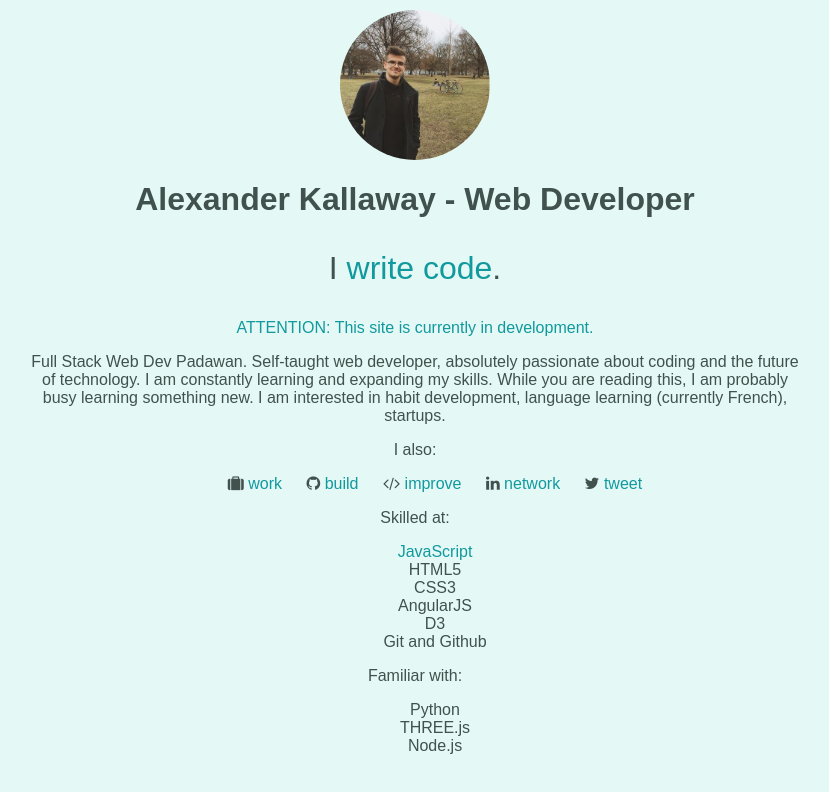
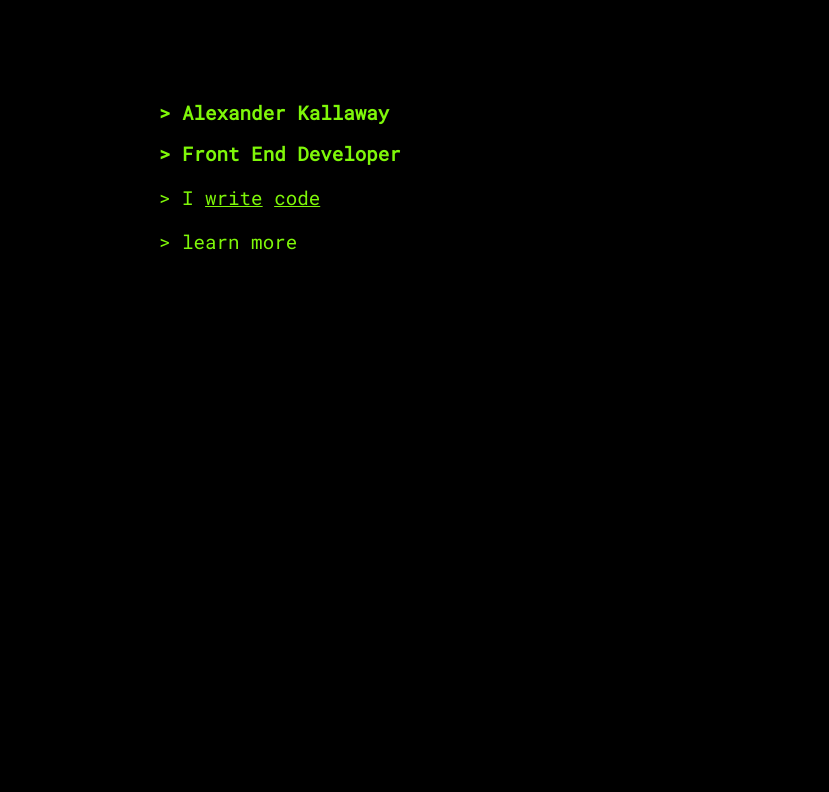
Before and after one commit to kallaway/kallaway.github.io, a plain HTML site: page index.html in a window 1280 px wide. Shown: the whole page, without its empty margins (225-1054 px from the left). Drawn offline with nearby package versions, Linux system fonts and the light colour scheme.

Commit message:
second version, first iteration

```diff
--- a/css/style.css
+++ b/css/style.css
@@ -1,9 +1,14 @@
 /* ///////////////////////// BASE STYLES //////////////////////// */
 
 body {
-  background-color: #E4F9F5;
-  color: #40514E;
-  font-size: 16px;
+    background-color: #000;
+    color: #7FF709;
+    font-size: 1.2em;
+    font-family: "Roboto Mono", monospace;
+    text-align: left;
+}
+h1, h2, p {
+    font-size: 1em;
 }
 
 /* COLORS: http://colorhunt.co/c/14832
@@ -11,57 +16,68 @@ body {
 #30E3CA
 #11999E
 #40514E
+#268bd2
  */
 
 section {
-  margin: 0 auto;
-  width: 60%;
-  text-align: center;
+    margin: 0 auto 2%;
+    width: 40%;
+    /*text-align: center;*/
 }
-
 ul {
     list-style-type: none;
 }
-
 a {
-  color: #11999E;
-  text-decoration: none;
+    color: #7FF709;
+    /*text-decoration: none;*/
+    /*maybe this should go back*/
 }
-
 a:hover {
     text-decoration: underline;
+    background-color: #268bd2;
 }
-
-
 
 /* ///////////////////////// MAIN STYLES //////////////////////// */
 
+#general-info {
+    margin-top: 100px;
+}
 #portrait-photo {
     height: 150px;
     width: 150px;
-  display: block;
+    display: none;
     margin-left: auto;
     margin-right: auto;
     border-radius: 50%;
 }
-
-p#one-line {
-  font-size: 2em;
+#short-bio, #online-presence, #abilities {
+    display: none;
+}
+.subresult {
+    padding-left: 10%;
+}
+.expand:hover {
+    background-color: #268bd2;
+}
+.learn {
+    cursor: pointer;
 }
 
 /*ul#activities {
   list-style-type: none;
 }*/
 
-ul#activities li {
+div#short-bio {
+    text-align: justify;
+}
+ul.activities li {
     display: inline;
     margin: 10px 10px 0;
+	padding-left: 5%;
 }
-
 div#attention {
     color: #11999E;
 }
-
 .primary {
     color: #11999E;
 }
@@ -71,27 +87,21 @@ div#attention {
 .mt1 {
     margin-top: 5px;
 }
-
 .mt2 {
     margin-top: 10px;
 }
-
 .mb1 {
     margin-bottom: 5px;
 }
-
 .mb2 {
     margin-bottom: 10px;
 }
-
 .ml1 {
     margin-left: 5px;
 }
-
 .ml2 {
     margin-left: 10px;
 }
-
 .mr1 {
     margin-right: 5px;
 }
--- a/index.html
+++ b/index.html
@@ -1,88 +1,83 @@
 <!DOCTYPE html>
 <html>
+
 <head>
 	<meta charset="utf-8">
 	<meta http-equiv="x-ua-compatible" content="ie=edge">
-    <title>Alexander Kallaway - Web Developer</title>
+	<title>Alexander Kallaway - Front End Developer</title>
 
-    <meta name="description" content="Alexander Kallaway - Web Developer">
+	<meta name="description" content="Alexander Kallaway - Front End Developer">
 	<meta name="viewport" content="width=device-width, initial-scale=1">
 
 	<link rel="stylesheet" href="https://maxcdn.bootstrapcdn.com/font-awesome/4.4.0/css/font-awesome.min.css">
+	<link href='https://fonts.googleapis.com/css?family=Roboto+Mono' rel='stylesheet' type='text/css'>
 	<link rel="stylesheet" href="css/normalize.css">
 	<link rel="stylesheet" type="text/css" href="css/style.css">
 </head>
+
 <body>
 	<nav></nav>
 	<header></header>
 
 	<section id="general-info">
+
 		<div>
-        <img id="portrait-photo" class="mt2" src="img/Alex.jpg" alt="Portrait of Alexander Kallaway">
+			<img id="portrait-photo" class="mt2" src="img/Alex2.jpg" alt="Portrait of Alexander Kallaway">
 		</div>
-      <h1 id="about">Alexander Kallaway - Web Developer</h1>
-      <p id="one-line">I <!--<i class="fa fa-medium"></i>--> <a href="https://medium.com/@ka11away" target="_blank">write</a>
-      <!-- <i class="fa fa-codepen"></i> --> <a href="http://codepen.io/kallaway" target="_blank">code</a>.
+		<!-- <div id="attention">
+			<p>> attention: this site is currently in development.</p>
+		</div> -->
+		<h1 id="about">> Alexander Kallaway</h1>
+		<h2>> Front End Developer</h2>
+		<p id="one-line">> I
+			<!--<i class="fa fa-medium"></i>--><a href="https://medium.com/@ka11away" target="_blank">write</a>
+			<!-- <i class="fa fa-codepen"></i> --><a href="http://codepen.io/kallaway" target="_blank">code</a>
 		</p>
-      <div id="attention">
-        <p>ATTENTION: This site is currently in development.</p>
-      </div>
-      <div id="short-bio"><!-- CHANGE THIS -->
-        <p>Full Stack Web Dev Padawan. Self-taught web developer, absolutely passionate about coding and the future of technology. I am constantly learning and expanding my skills. While you are reading this, I am probably busy learning something new. I am interested in habit development, language learning (currently French), startups.</p>
+
+
+		<p class="learn">> <span class="expand">learn more</span></p>
+
+
+		<div id="short-bio">
+			<!-- CHANGE THIS -->
+			<p>> Full Stack Web Dev Padawan. Self-taught web developer, absolutely passionate about coding and the future of technology. I am constantly learning and expanding my skills. While you are reading this, I am probably busy learning something new. I am interested
+				in habit development, language learning (currently French), startups.</p>
 		</div>
 	</section>
 
-    <section>
 
-
-      <!-- Or as an option:
-        <p>I <a href="">write</a> <a href="">code</a></p>
-      -->
-
-      <!-- maybe add social icons for each item -->
-      <!-- Decide on the color scheme -->
+	<section id="online-presence">
 		<div>
-        <p>I also:</p>
-        <ul id="activities">
+			<p>> I also:</p>
+			<ul class="activities">
 				<li><i class="fa fa-suitcase"></i> <a href="https://www.vretta.com/" target="_blank">work</a></li>
-          <li><i class="fa fa-github"></i> <a href="https://github.com/kallaway/" target="_blank">build</a></li> <!-- or make -->
+				<li><i class="fa fa-github"></i> <a href="https://github.com/kallaway/" target="_blank">build</a></li>
 				<li><i class="fa fa-code"></i> <a href="http://www.codewars.com/users/Kallaway" target="_blank">improve</a></li>
+			</ul>
+			<ul class="activities">
 				<li><i class="fa fa-linkedin"></i> <a href="https://ca.linkedin.com/in/kallaway" target="_blank">network</a></li>
 				<li><i class="fa fa-twitter"></i> <a href="https://twitter.com/ka11away" target="_blank">tweet</a></li>
 			</ul>
 		</div>
-
 	</section>
 
-    <section>
+	<section id="abilities">
 		<div id="skills">
-        <p>Skilled at:</p>
-        <ul>
-          <li class="primary">JavaScript</li>
-          <li>HTML5</li>
-          <li>CSS3</li>
-          <li>AngularJS</li>
-          <li>D3</li>
-          <li>Git and Github</li>
-
-        </ul>
+			<p>> list skill</p>
+			<p>> where &lt;skill&gt; is one of:<skill>
+			<p class="subresult">HTLM5, CSS3, AngularJS, D3, GIT and Github, </p>
 		</div>
 
 		<div id="familiar">
-        <p>Familiar with:</p>
-        <ul>
-          <li>Python</li>
-          <!-- <li>Haxe</li> -->
-          <li>THREE.js</li>
-          <li>Node.js</li>
-        </ul>
+			<p>> list familiar area:</p>
+			<p>> where &lt;area&gt; is one of:</p>
+			<p class="subresult">Haxe, OpenFL, Python, THREE.js, Node.js</p>
 		</div>
 	</section>
 
-
-
 	<footer></footer>
-
+	<script src="https://code.jquery.com/jquery-3.1.0.min.js" integrity="sha256-cCueBR6CsyA4/9szpPfrX3s49M9vUU5BgtiJj06wt/s=" crossorigin="anonymous"></script>
 	<script src="js/main.js"></script>
 </body>
+
 </html>
--- a/js/main.js
+++ b/js/main.js
@@ -0,0 +1,8 @@
+$(document).ready(function() {
+	$(".expand").on("click", function() {
+		$(".learn").delay(100).hide();
+		$("#short-bio").delay(200).show();
+		$("#online-presence").delay(300).show();
+		$("#abilities").show();
+	});
+});
```
Also changed, not shown: img/Alex2.jpg (added). Lines whose indentation alone changed are shown as unchanged.
